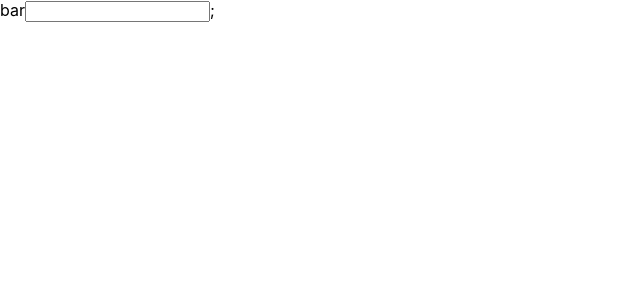
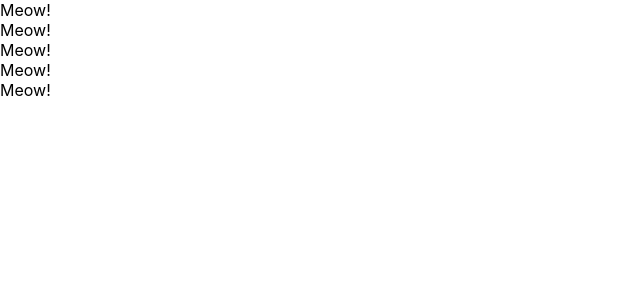
Before and after one commit to takumaru00/udemy-react-redux-crud-application, a React (Create React App) app: page / in a window 1280 px wide. Shown: the top 300 px of the page, without its empty margins (0-640 px from the left). Built offline with nearby package versions, Linux system fonts and the light colour scheme.

Commit message:
create class component and functional component

```diff
--- a/src/App.js
+++ b/src/App.js
@@ -1,13 +1,28 @@
 import React, { Component } from 'react';
 
-class App extends Component {
-  render() {
-    return (
+// class App extends Component {
+//   render() {
+//     return (
+//       <div>
+//         <label htmlFor="bar">bar</label>
+//         <input type="text" onClick={() => {console.log("I am clicked")}} />;
+//       </div>
+//     )
+//   }
+// }
+const App = () => {
+  return (
       <div>
-        <label htmlFor="bar">bar</label>
-        <input type="text" onClick={() => {console.log("I am clicked")}} />;
+        <Cat />
+        <Cat />
+        <Cat />
+        <Cat />
+        <Cat />
       </div>
-    )
-  }
+  )
+}
+
+const Cat = () => {
+  return <div>Meow!</div>
 }
 export default App;
```
